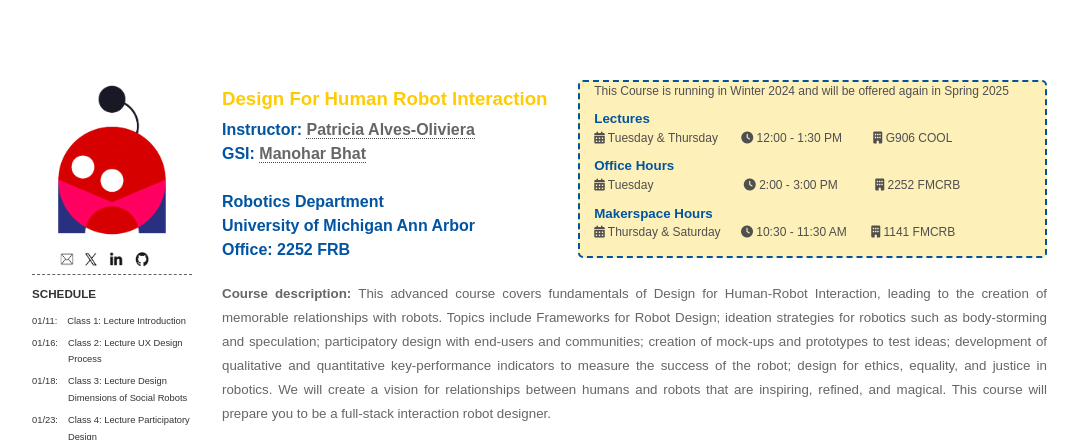
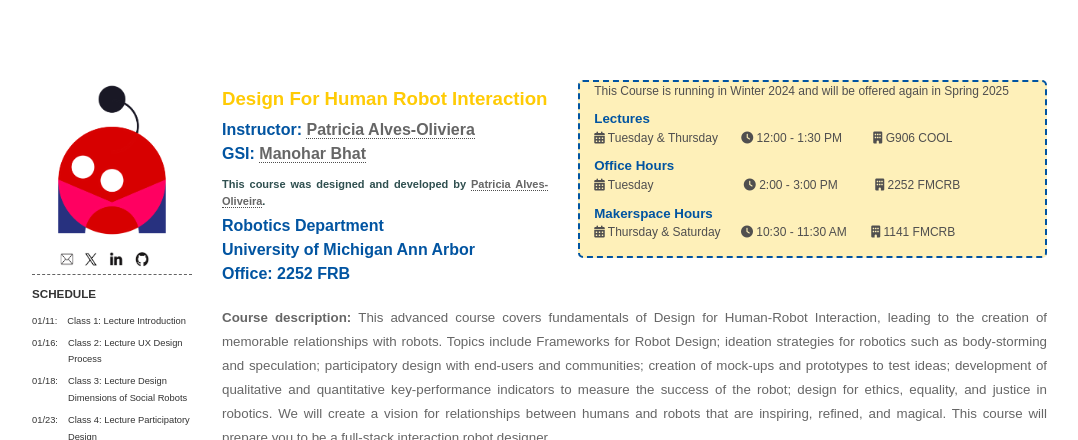
Before and after one commit to patricialvesoliveira/patricialvesoliveira.github.io, a Jekyll site: the page Design-For-HRI-Winter-2024/index.html, which Jekyll copies as it is, in a window 1280 px wide and 900 px high, cut to the strip 0-440 px from the top of the window. Shown: the whole strip, without its empty margins (38-1116 px from the left). Built offline with Jekyll 4.4.1, drawn with Linux system fonts in a browser that asks for light colours; nearby versions of some CDN libraries.

Commit message:
add link

```diff
--- a/Design-For-HRI-Winter-2024/index.html
+++ b/Design-For-HRI-Winter-2024/index.html
@@ -232,7 +232,12 @@
                                             <div class="row" style="text-align:justify;">
                                                 <div class="column width-5">
                                                     <h5 style="margin-top:-1rem; margin-top:0.5rem;color: #FFCB05 ; font-family: 'Arial';font-size: 14pt;"><strong>Design For Human Robot Interaction</strong></h5>
-                                                    <h5 style="color: #0154a1; margin-top:-1.5rem;font-family: 'Arial';font-size: 12pt;"><strong>Instructor: <a href="https://patricialvesoliveira.com/" target="_blank"class="no-underline" >Patricia Alves-Oliviera </a></strong><br/><strong>GSI: <a href="https://manoharbhat.github.io/">Manohar Bhat</a> <br/><br/>Robotics Department<br/>University of Michigan Ann Arbor<br/> Office: 2252 FRB </strong></h5>
+                                                    <h5 style="color: #0154a1; margin-top:-1.5rem;font-family: 'Arial';font-size: 12pt;"><strong>Instructor: <a href="https://patricialvesoliveira.com/" target="_blank"class="no-underline" >Patricia Alves-Oliviera </a></strong><br/><strong>GSI: <a href="https://manoharbhat.github.io/">Manohar Bhat</a>
+
+                                                        <p style="padding-top:10px; color:darkslategray">This course was designed and developed by <a
+                          href="https://patricialvesoliveira.com/" target="_blank">Patricia Alves-Oliveira</a>.</p>
+                                                        Robotics Department<br/>University of Michigan Ann Arbor<br/> Office: 2252 FRB </strong></h5>
+
                                                 </div>
                                                 <!-- <div class="column width-8" style="text-align:left;  margin-bottom: 80px;">
                                                     <img src="img/calendar_hri.png" alt="Schedule" style="max-width:100%;">
```
